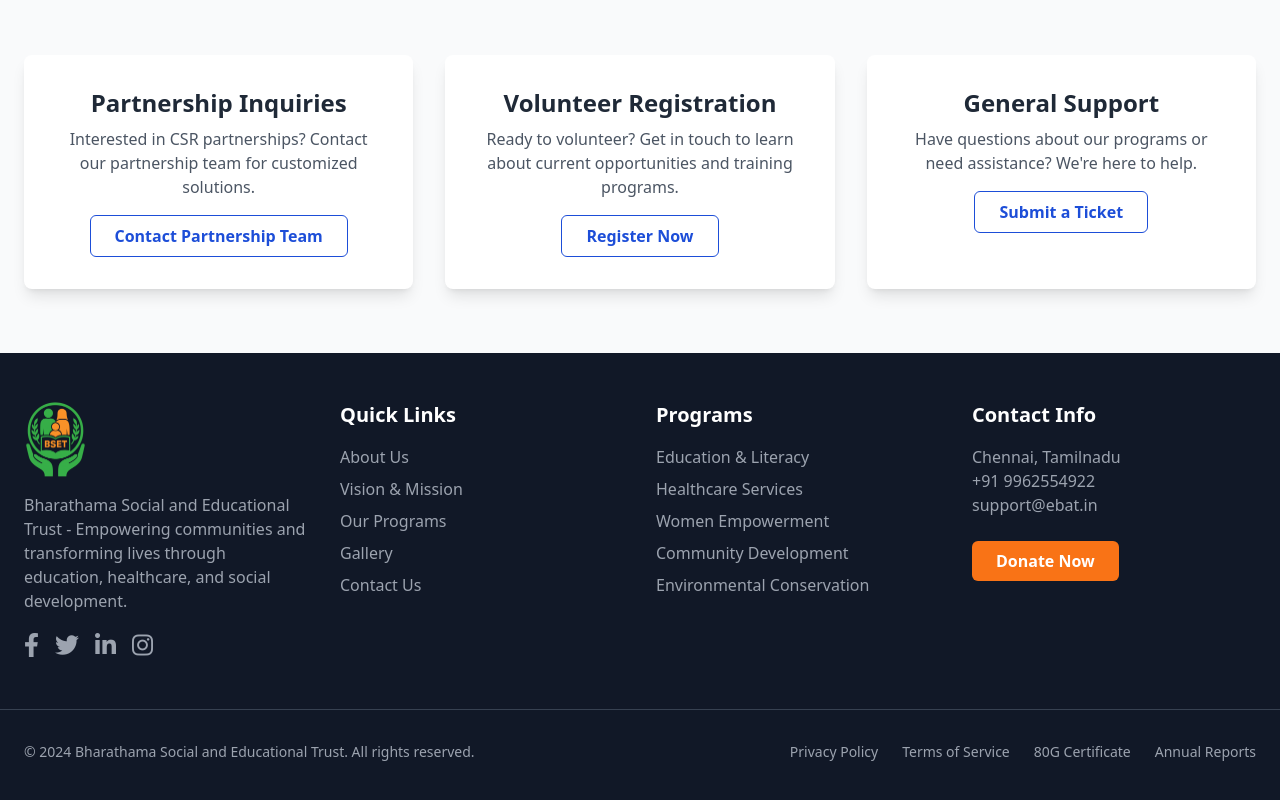
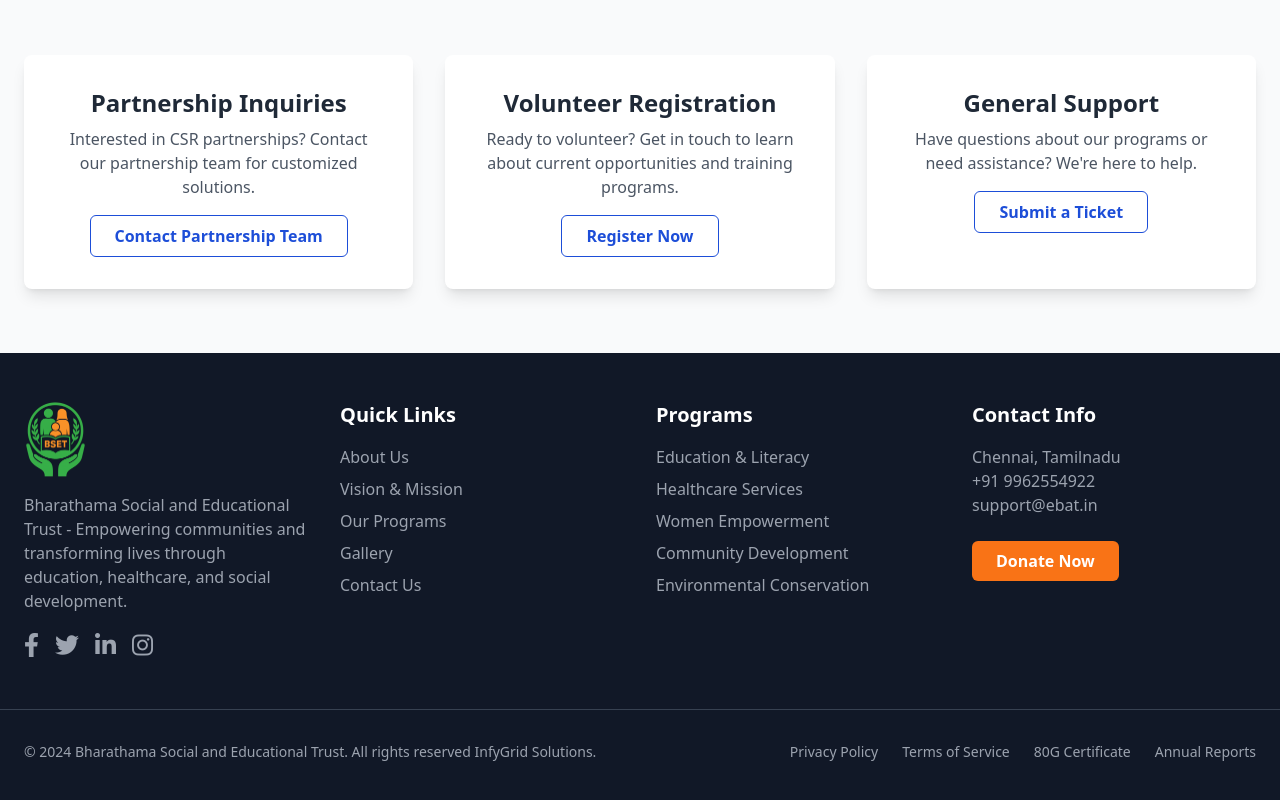
Before and after one commit to mohammedfarves/trustwebsite, a plain HTML site: page contact.html in a window 1280 px wide. Shown: the part 1281-2081 px from the top of the page. Drawn offline with nearby package versions, Linux system fonts and the light colour scheme.

Commit message:
Update contact.html

```diff
--- a/contact.html
+++ b/contact.html
@@ -261,7 +261,7 @@
         </div>
     </div>
     <div class="container mx-auto px-6 mt-12 pt-8 border-t border-gray-700 flex flex-col md:flex-row justify-between items-center text-gray-400 text-sm">
-        <p>&copy; 2024 Bharathama Social and Educational Trust. All rights reserved.</p>
+        <p>&copy; 2024 Bharathama Social and Educational Trust. All rights reserved InfyGrid Solutions.</p>
         <ul class="flex space-x-6 mt-4 md:mt-0">
             <li><a href="#" class="hover:text-white">Privacy Policy</a></li>
             <li><a href="#" class="hover:text-white">Terms of Service</a></li>
@@ -301,4 +301,5 @@
     closeMenuBtn.addEventListener('click', closeMenu);
 </script>
 </body>
+
 </html>
```
